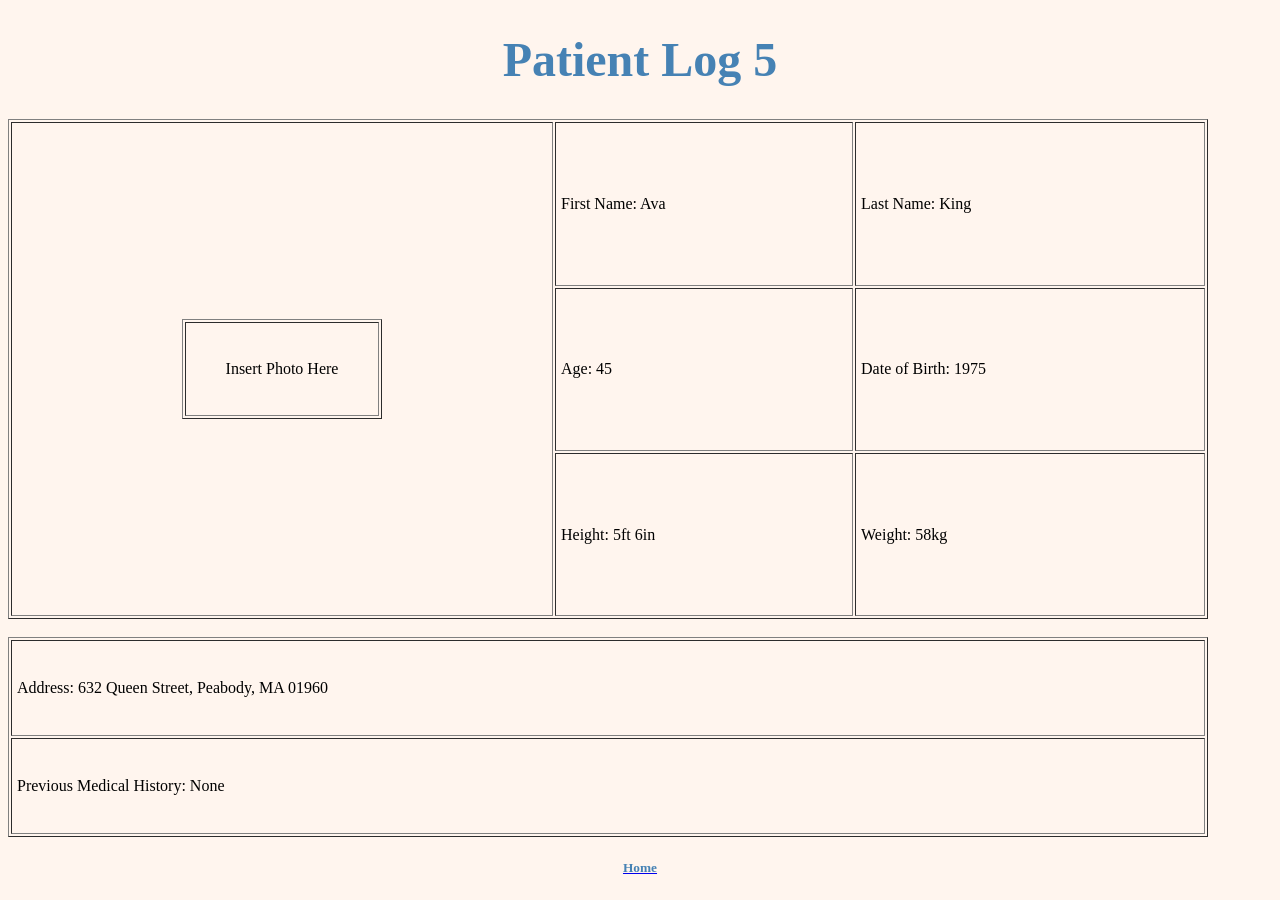
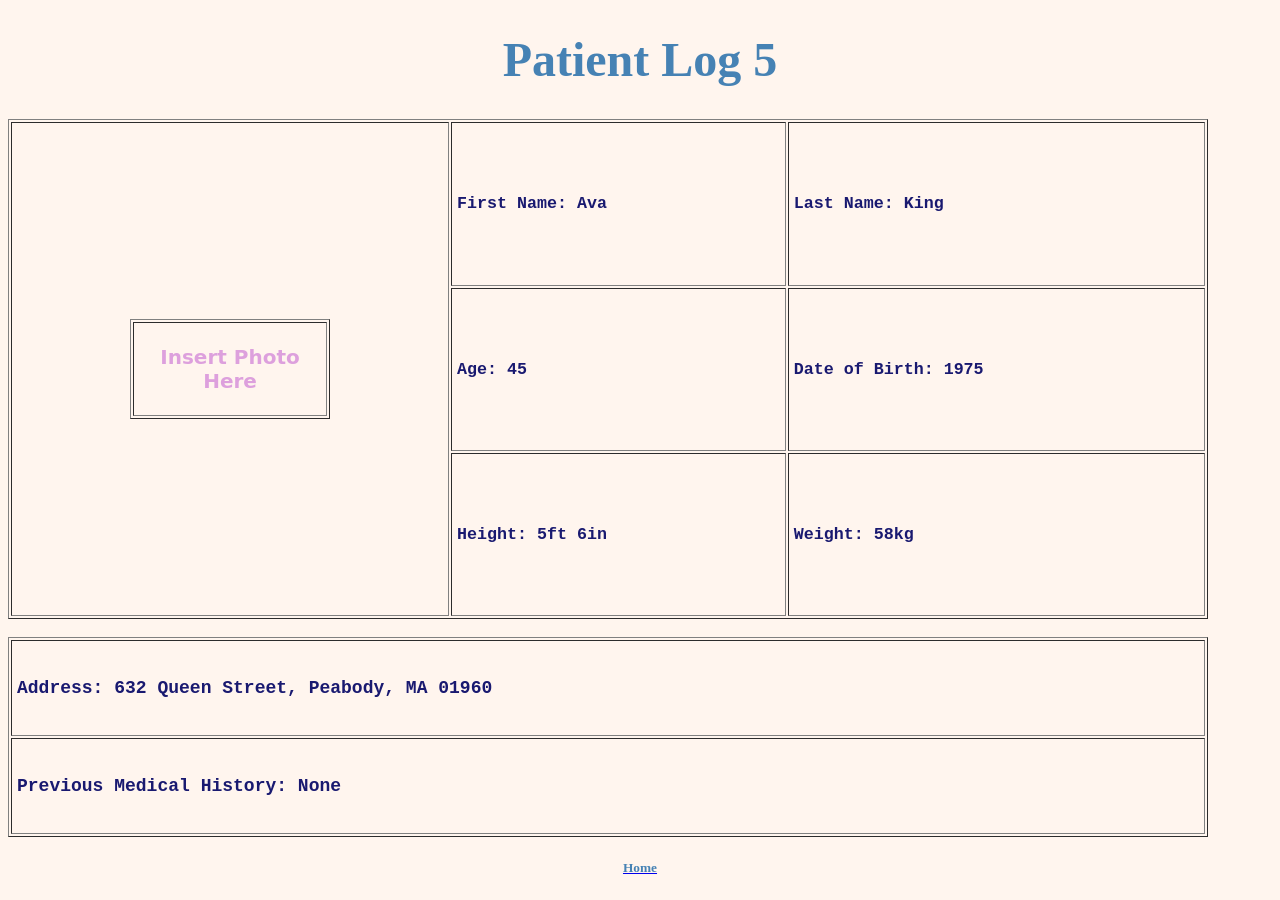
Before and after one commit to Sugarbug1211/Sugarbug1211.github.io, a Jekyll site: the page Patient Log/patient log 5.html, which Jekyll copies as it is, in a window 1280 px wide. Built offline with Jekyll 4.4.1, drawn with Linux system fonts in a browser that asks for light colours.

Commit message:
Update patient log 5.html

```diff
--- a/Patient Log/patient log 5.html
+++ b/Patient Log/patient log 5.html
@@ -14,19 +14,19 @@
                 <tr>
                     <td rowspan="3">
                         <center><table border = "1" width = "200" height = "100" cellpadding = "5" >
-                            <td><center>Insert Photo Here</center></td>
+                            <td><h2><center>Insert Photo Here</center></h2></td>
                         </table></center>
                     </td>
-                    <td>First Name: Ava</td>
-                    <td>Last Name: King</td>
+                    <td><h3>First Name: Ava</h3></td>
+                    <td><h3>Last Name: King</h3></td>
                 </tr>
                 <tr>
-                    <td>Age: 45</td>
-                    <td>Date of Birth: 1975</td>
+                    <td><h3>Age: 45</h3></td>
+                    <td><h3>Date of Birth: 1975</h3></td>
                 </tr>
                 <tr>
-                    <td>Height: 5ft 6in</td>
-                    <td>Weight: 58kg</td>
+                    <td><h3>Height: 5ft 6in</h3></td>
+                    <td><h3>Weight: 58kg</h3></td>
                 </tr>
             </table>
 
@@ -34,10 +34,10 @@
 
         <table border = "1" width = "1200" height = "200" cellpadding = "5" >
             <tr>
-                <td>Address: 632 Queen Street, Peabody, MA 01960</td>
+                <td><h4>Address: 632 Queen Street, Peabody, MA 01960</h4></td>
             </tr>
             <tr>
-                <td rowspan="2">Previous Medical History: None</td>
+                <td rowspan="2"><h4>Previous Medical History: None</h4></td>
             </tr>
         </table>
 
```
